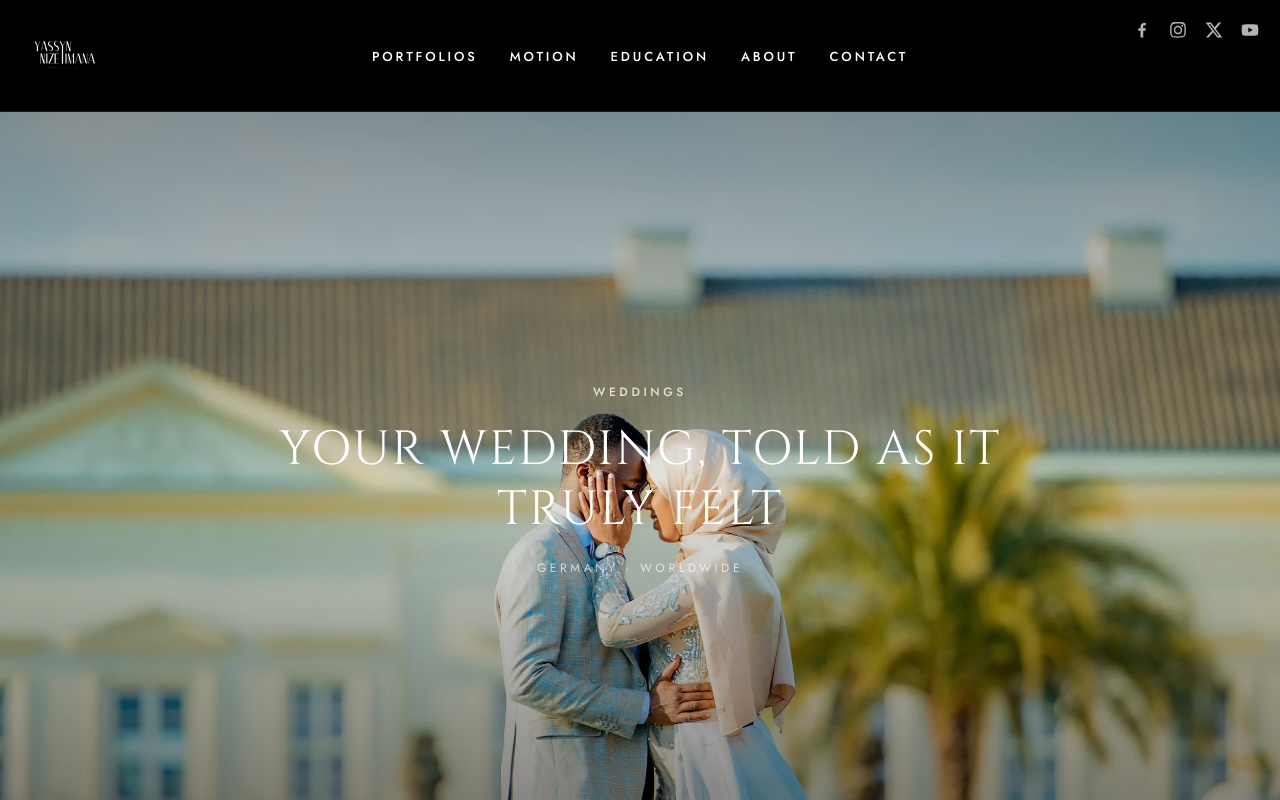
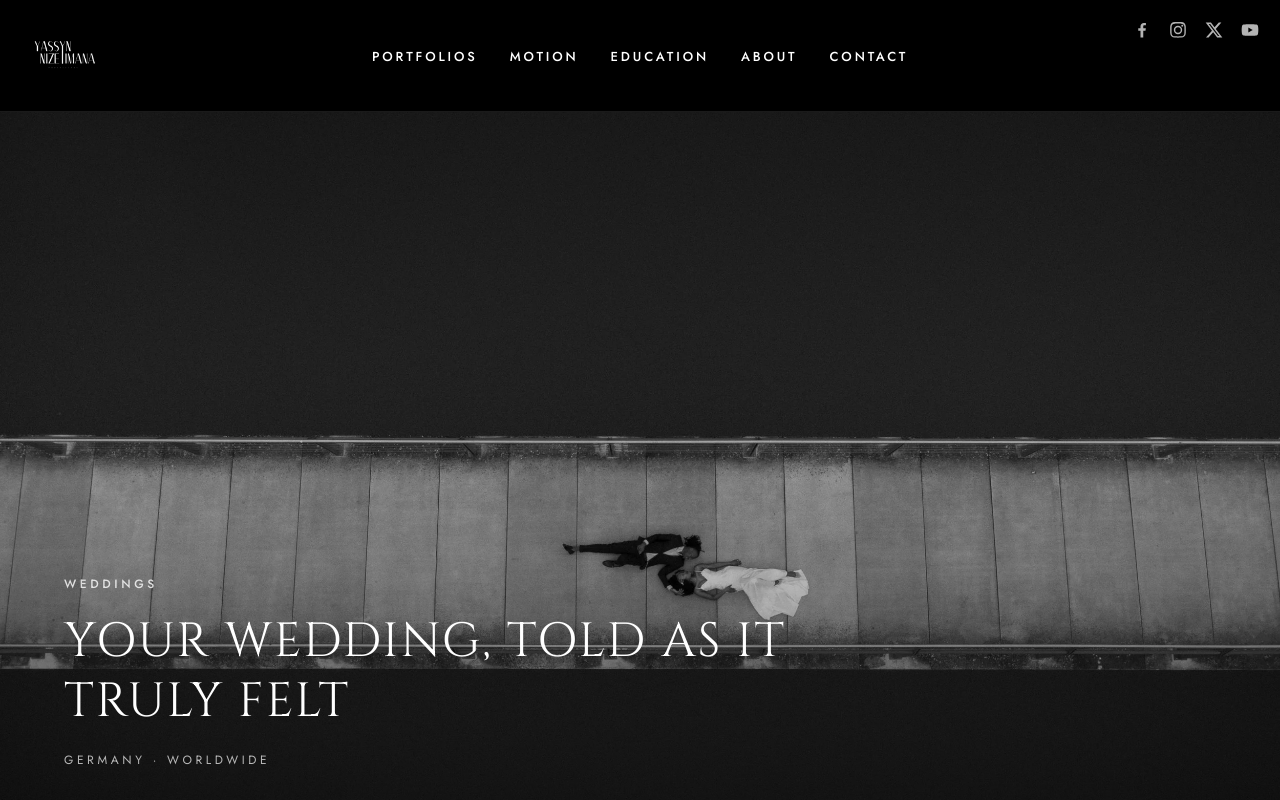
Before and after one commit to adussyn/My-website, a Next.js app: page /wedding in a window 1280 px wide. Shown: the top 800 px of the page. Built offline with nearby package versions, Linux system fonts and the light colour scheme.

Commit message:
Replace Wedding hero with aerial pier shot, move headline to bottom-left
Matches reemphotography.com's hero layout: text anchored bottom-left
instead of centered. Removes the now-unused chateau hero photo.

Co-Authored-By: Claude Sonnet 5 <noreply@anthropic.com>

```diff
--- a/src/app/wedding/page.tsx
+++ b/src/app/wedding/page.tsx
@@ -92,15 +92,15 @@ export default function Wedding() {
       {/* Hero */}
       <div className="relative h-[92vh] w-full overflow-hidden">
         <Image
-          src="/wedding-photos/wedding-hero-chateau.jpg"
-          alt="Bride and groom at a chateau, reflected in the water"
+          src="/wedding-photos/wedding-hero-aerial.jpg"
+          alt="Aerial view of bride and groom lying together on a pier"
           fill
           priority
           sizes="100vw"
           className="object-cover"
         />
-        <div className="absolute inset-0 bg-gradient-to-b from-black/40 via-black/10 to-black/50" />
-        <div className="absolute inset-0 flex flex-col items-center justify-center px-4 text-center">
+        <div className="absolute inset-0 bg-gradient-to-t from-black/60 via-black/10 to-black/40" />
+        <div className="absolute inset-x-0 bottom-0 flex flex-col items-start px-6 pb-14 text-left sm:px-16 sm:pb-20">
           <p className="text-[11px] font-medium uppercase tracking-[0.3em] text-white/80 sm:text-xs">
             Weddings
           </p>
```
Also changed, not shown: public/wedding-photos/wedding-hero-aerial.jpg (added), public/wedding-photos/wedding-hero-chateau.jpg (deleted).
